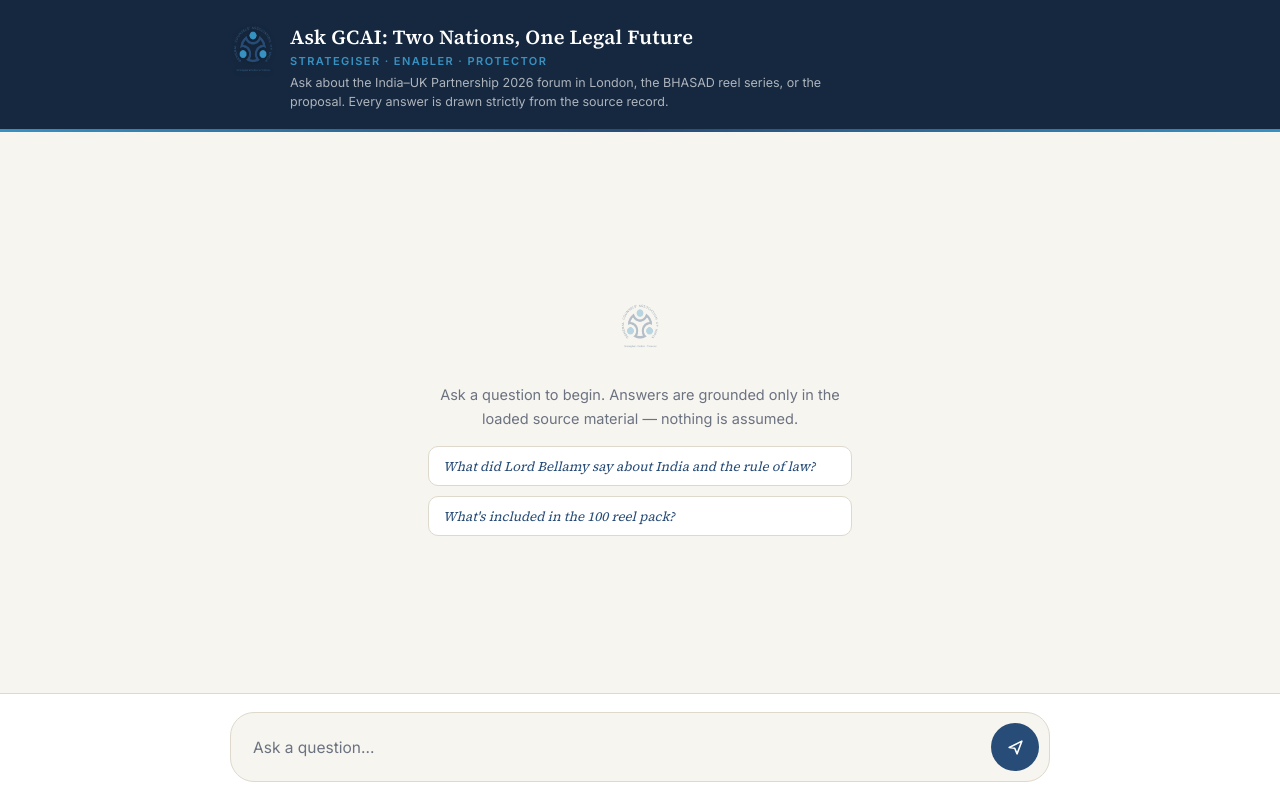
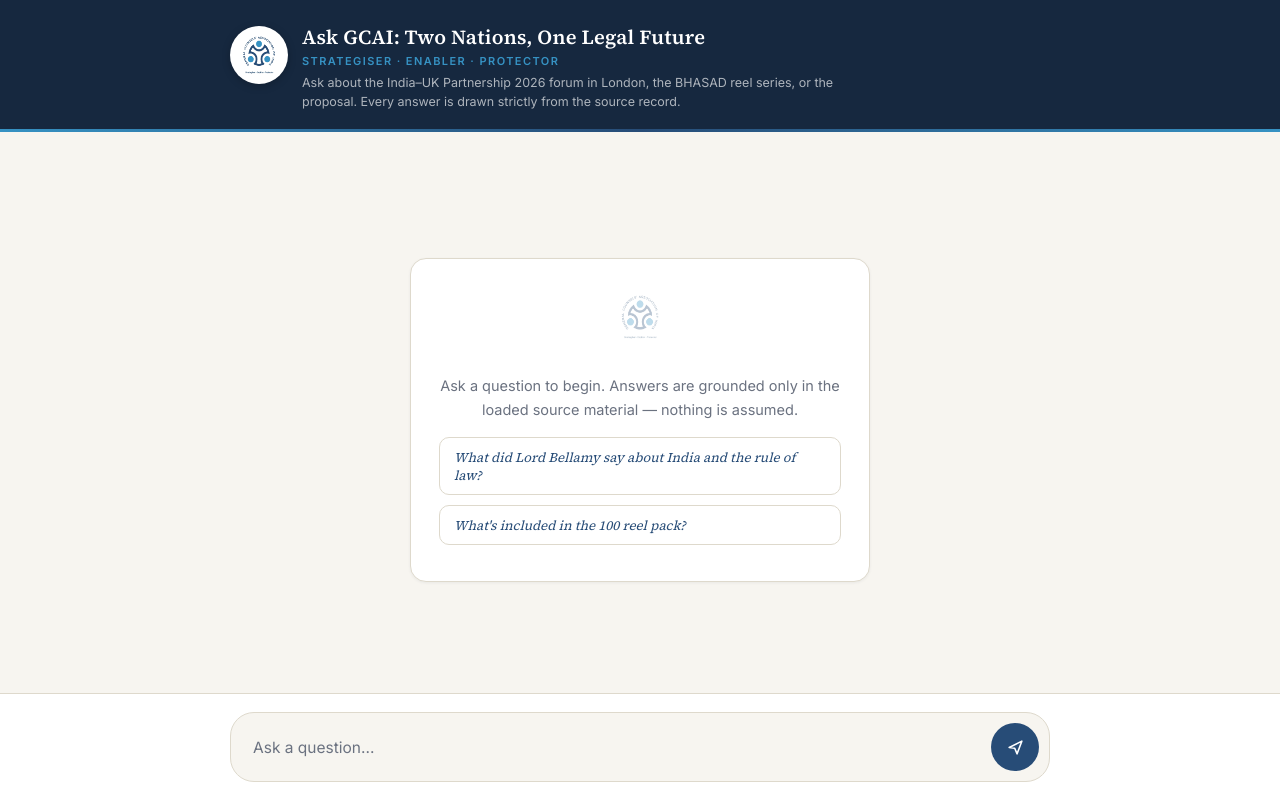
Before and after one commit to kumbhatarpit/GCAI-chat, a website: page public/index.html in a window 1280 px wide. Drawn offline with nearby package versions, Linux system fonts and the light colour scheme.

Commit message:
Add files via upload

```diff
--- a/public/index.html
+++ b/public/index.html
@@ -60,12 +60,22 @@
     align-items: flex-start;
     gap: 14px;
   }
-  .logo-mark {
-    width: 40px;
-    height: 40px;
+  .logo-chip {
+    width: 52px;
+    height: 52px;
+    border-radius: 50%;
+    background: #ffffff;
+    display: flex;
+    align-items: center;
+    justify-content: center;
     flex-shrink: 0;
     margin-top: 2px;
-    filter: drop-shadow(0 1px 2px rgba(0,0,0,0.25));
+    box-shadow: 0 2px 8px rgba(0,0,0,0.22);
+  }
+  .logo-mark {
+    width: 34px;
+    height: 34px;
+    display: block;
   }
   .header-text h1 {
     font-family: 'Source Serif 4', Georgia, serif;
@@ -93,7 +103,8 @@
   }
   @media (min-width: 600px) {
     header { padding-top: calc(24px + var(--safe-t)); padding-bottom: 20px; }
-    .logo-mark { width: 46px; height: 46px; }
+    .logo-chip { width: 58px; height: 58px; }
+    .logo-mark { width: 38px; height: 38px; }
     .header-text h1 { font-size: 20px; }
     .header-text .tagline { font-size: 11px; }
     .header-text .desc { display: block; font-size: 12.5px; }
@@ -119,8 +130,12 @@
   .empty-state {
     margin: auto;
     text-align: center;
-    max-width: 440px;
-    padding: 0 8px;
+    max-width: 460px;
+    padding: 36px 28px;
+    background: var(--panel);
+    border: 1px solid var(--line);
+    border-radius: 16px;
+    box-shadow: 0 1px 3px rgba(22, 40, 63, 0.06);
   }
   .empty-state .empty-mark {
     width: 44px;
@@ -194,8 +209,12 @@
     font-size: 16px;
     line-height: 1.7;
     color: var(--ink);
+    background: var(--panel);
+    border: 1px solid var(--line);
     border-left: 3px solid var(--sky);
-    padding: 2px 0 2px 16px;
+    border-radius: 4px 12px 12px 4px;
+    padding: 16px 18px;
+    box-shadow: 0 1px 3px rgba(22, 40, 63, 0.06);
   }
   .msg.assistant .bubble > *:first-child { margin-top: 0; }
   .msg.assistant .bubble > *:last-child { margin-bottom: 0; }
@@ -337,7 +356,7 @@
 
 <header>
   <div class="header-inner">
-    <img src="/gcai-logo.png" alt="GCAI" class="logo-mark">
+    <div class="logo-chip"><img src="/gcai-logo.png" alt="GCAI" class="logo-mark"></div>
     <div class="header-text">
       <h1>Ask GCAI: Two Nations, One Legal Future</h1>
       <div class="tagline">Strategiser &middot; Enabler &middot; Protector</div>
```
